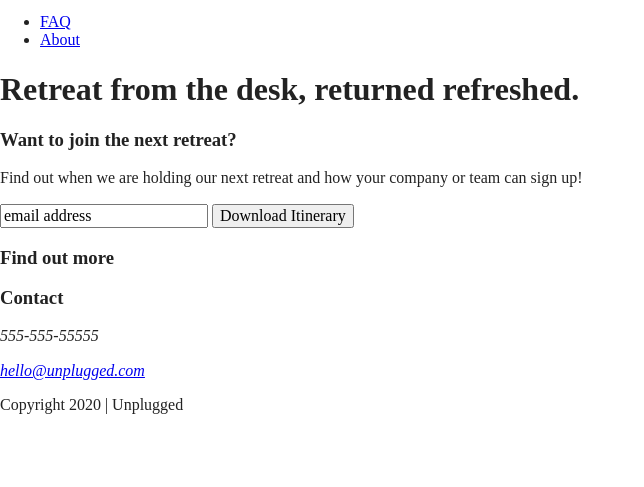
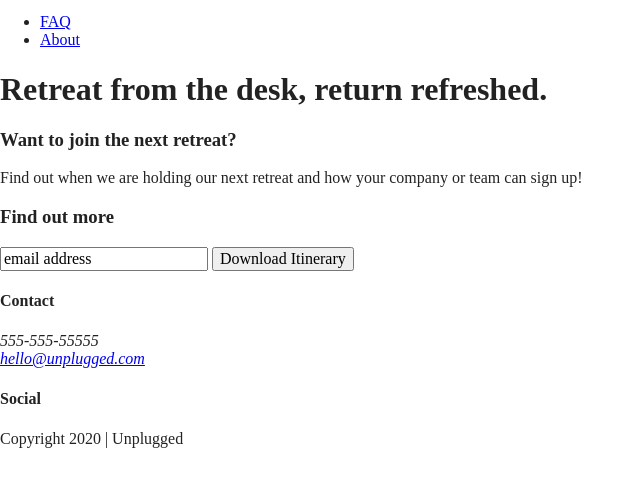
Before and after one commit to angie-bee/206-unplugged-retreat, a website built with Parcel: page index.html in a window 1280 px wide. Shown: the part 23-510 px from the top of the page, without its empty margins (0-644 px from the left). Built offline with nearby package versions, Linux system fonts and the light colour scheme; files whose address does not match are found by name.

Commit message:
Fixed a typo in the header

```diff
--- a/index.html
+++ b/index.html
@@ -3,7 +3,7 @@
 
 <head>
   <meta charset="utf-8">
-  <title></title>
+  <title>Unplugged Retreat</title>
   <meta name="description" content="">
   <meta name="viewport" content="width=device-width, initial-scale=1">
 
@@ -42,25 +42,23 @@
   <section class="hero-area">
     <div class="content-wrapper">
       <div class="hero-text">
-        <h1>Retreat from the desk, returned refreshed.</h1>
+        <h1>Retreat from the desk, return refreshed.</h1>
       </div>
     </div>
   </section>
 
   <aside>
     <div class="content-wrapper">
-
       <div class="form-description">
         <h3>Want to join the next retreat?</h3>
         <p>Find out when we are holding our next retreat and how your company or team can sign up!</p>
-        <input type="text" name="name" value="email address">
-        <input type="button" value="Download Itinerary">
       </div>
 
       <div class="form">
         <h3>Find out more</h3>
+        <input type="text" name="name" value="email address">
+        <input type="button" value="Download Itinerary">
       </div>
-
   </aside>
 
 </main> <!-- main wrapper -->
@@ -70,15 +68,15 @@
         <div class="footer-content">
 
             <div class="contact">
-              <h3>Contact</h3>
+              <h4>Contact</h4>
               <address>
-                <p>555-555-55555</p>
-                <p><a href="mailto:hello@unplugged.com" target="_blank">hello@unplugged.com</a></p>
+                <p>555-555-55555<br>
+                <a href="mailto:hello@unplugged.com" target="_blank">hello@unplugged.com</a></p>
               </address>
 
             </div>
             <div class="social">
-
+                <h4>Social</h4>
                 <div class="social-icons">
 
                     <p><a href="https://www.facebook.com/" target="_blank"></a></p>
@@ -96,6 +94,7 @@
     </div>
 
 </footer>
+
   <script src="js/vendor/modernizr-3.11.2.min.js"></script>
   <script src="js/plugins.js"></script>
   <script src="js/main.js"></script>
```
Also changed, not shown: about/index.html (+8 -10 lines), faq/index.html (+7 -9 lines).
